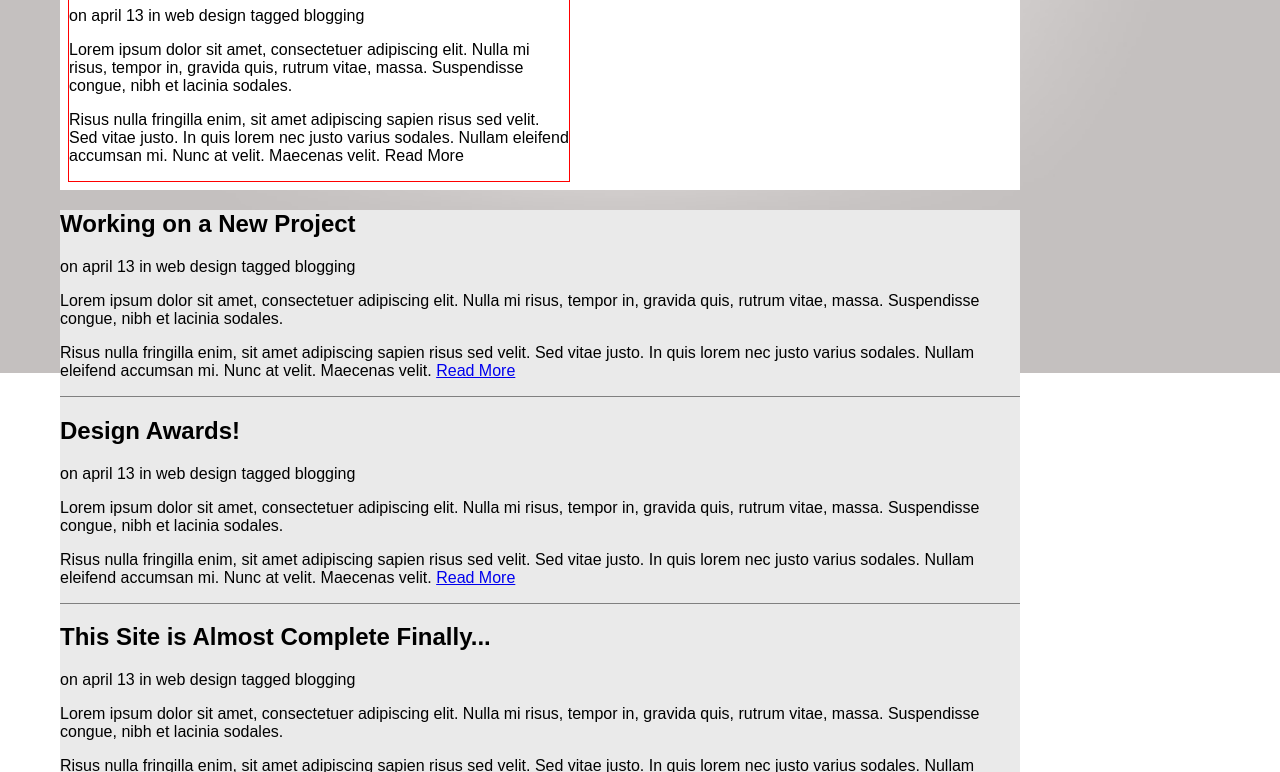
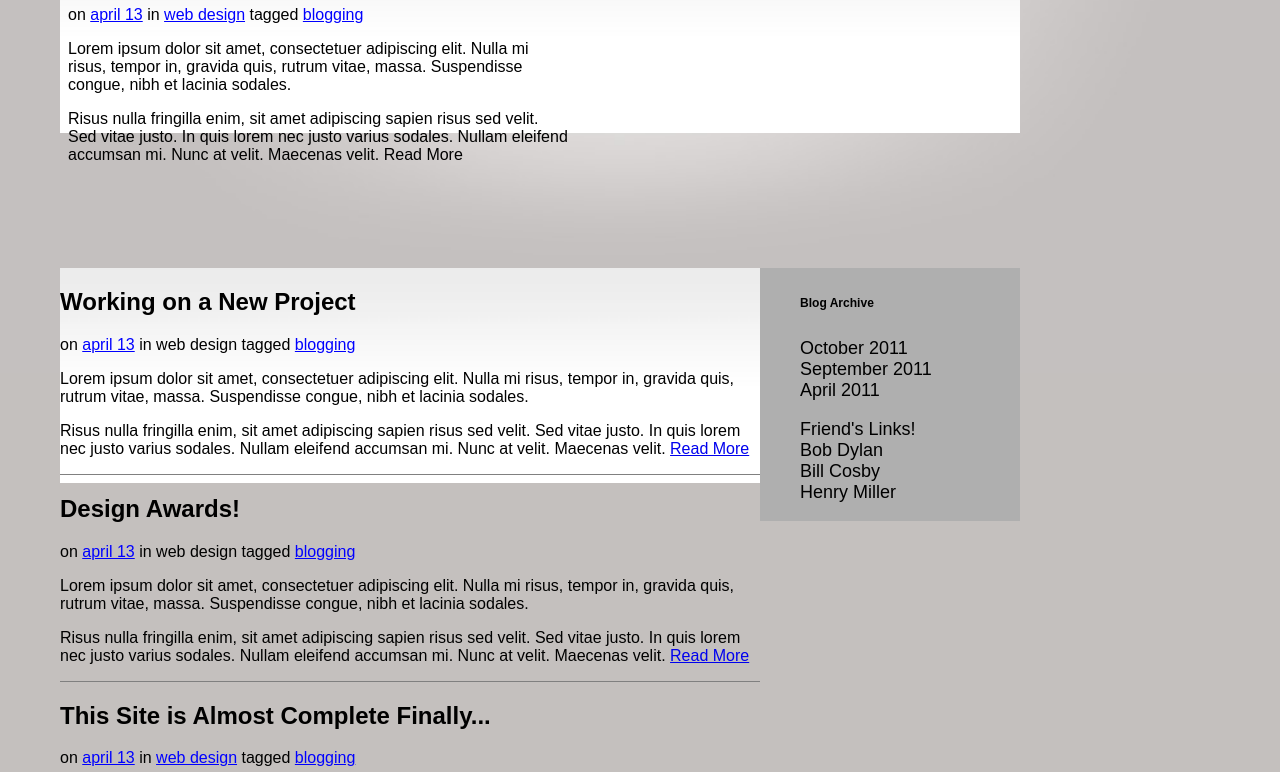
Before and after one commit to doctorgabi/20130916-eCard, a plain HTML site: page index.html in a window 1280 px wide. Shown: the part 172-944 px from the top of the page. Drawn offline with Linux system fonts and the light colour scheme.

Commit message:
3rd update

```diff
--- a/css/style.css
+++ b/css/style.css
@@ -1,11 +1,18 @@
+
+
 body
 {
   background-image:url('../images/background_light.jpg');
   background-repeat:no-repeat;
   background-size:100%;
   height: 100%;
+  background-color: #c4c0be;
 }
-
+span
+{
+  text-decoration: underline;
+  color: blue;
+}
 #main
 {
   width:960px;
@@ -21,12 +28,14 @@ body
 
 #lead
 {
-  background-color:white;
+  background-image: url(../images/background_block_slice.jpg);
+  background-repeat: repeat-x;
+  width: 960px;
+  height: 350px;
 }
 
 #lead > article
 {
-  border: 1px solid red;
   width: 500px;
   /*height: 700px;*/
   float: left;
@@ -51,13 +60,37 @@ body
   clear:both;
 }
 
-#subsection
+/**********************subsection 1 article stuff*****************/
+#subsection1
 {
-  background-color:#eaeaea;
+  background-image: url(../images/background_block_slice.jpg);
+  background-repeat: repeat-x;
+  width: 700px;
+  float: left;
 }
 
-#subsection > article:nth-child(2)
+#subsection1 > article:nth-child(2)
 {
   border-top:1px solid gray;
   border-bottom:1px solid gray;
+
 }
+
+
+/*************Sidebar Stuff***********/
+#subsection2
+{
+  background-color: rgb(175, 175, 175);
+  width: 260px;
+  float: left;
+}
+
+li
+{
+  list-style: none;
+}
+
+ul{
+  font-size: 18px;
+
+}
--- a/index.html
+++ b/index.html
@@ -14,7 +14,7 @@
     <section id="lead">
       <article>
         <h1>Our Latest Ecard!</h1>
-        <p>on april 13 in web design tagged blogging</p>
+        <p>on <span>april 13</span> in <span>web design</span> tagged <span>blogging</span></p>
         <p>Lorem ipsum dolor sit amet, consectetuer adipiscing elit. Nulla mi risus, tempor in, gravida quis, rutrum vitae, massa. Suspendisse congue, nibh et lacinia sodales. </p>
         <p>Risus nulla fringilla enim, sit amet adipiscing sapien risus sed velit. Sed vitae justo. In quis lorem nec justo varius sodales. Nullam eleifend accumsan mi. Nunc at velit. Maecenas velit. Read More</p>
       </article>
@@ -22,34 +22,39 @@
       <div class="clear_floats"></div>
     </section>
 
-    <section id="subsection">
+    <section id="subsection1">
     <article>
       <h2>Working on a New Project</h2>
-      <p class="links">on april 13 in web design tagged blogging </p>
+      <p>on <span>april 13</span> in </span>web design</span> tagged <span>blogging</span></p>
       <p>Lorem ipsum dolor sit amet, consectetuer adipiscing elit. Nulla mi risus, tempor in, gravida quis, rutrum vitae, massa. Suspendisse congue, nibh et lacinia sodales. </p>
       <p>Risus nulla fringilla enim, sit amet adipiscing sapien risus sed velit. Sed vitae justo. In quis lorem nec justo varius sodales. Nullam eleifend accumsan mi. Nunc at velit. Maecenas velit. <a href="#">Read More</a></p>
     </article>
     <article>
       <h2>Design Awards!</h2>
-      <p class="links"></p>
-      <p>on april 13 in web design tagged blogging </p>
+      <p>on <span>april 13</span> in </span>web design</span> tagged <span>blogging</span></p>
       <p>Lorem ipsum dolor sit amet, consectetuer adipiscing elit. Nulla mi risus, tempor in, gravida quis, rutrum vitae, massa. Suspendisse congue, nibh et lacinia sodales. </p>
       <p>Risus nulla fringilla enim, sit amet adipiscing sapien risus sed velit. Sed vitae justo. In quis lorem nec justo varius sodales. Nullam eleifend accumsan mi. Nunc at velit. Maecenas velit. <a href="#">Read More</a>
       </p>
     </article>
     <article>
       <h2>This Site is Almost Complete Finally...</h2>
-      <p class="links">on april 13 in web design tagged blogging</p>
+       <p>on <span>april 13</span> in <span>web design</span> tagged <span>blogging</span></p>
       <p>Lorem ipsum dolor sit amet, consectetuer adipiscing elit. Nulla mi risus, tempor in, gravida quis, rutrum vitae, massa. Suspendisse congue, nibh et lacinia sodales. </p>
       <p>Risus nulla fringilla enim, sit amet adipiscing sapien risus sed velit. Sed vitae justo. In quis lorem nec justo varius sodales. Nullam eleifend accumsan mi. Nunc at velit. Maecenas velit. <a href="#">Read More</a></p>
     </article>
   </section>
 
-  <section>
-    <article>
-      <h2></h2>
-      <p></p>
-      <p></p>
+  <section id="subsection2">
+    <ul><h6>Blog Archive</h6>
+      <li>October 2011</li>
+      <li>September 2011</li>
+      <li>April 2011</li>
+    </ul>
+    <ul>Friend's Links!
+      <li>Bob Dylan</li>
+      <li>Bill Cosby</li>
+      <li>Henry Miller</li>
+    </ul>
   </section>
 
 
```
